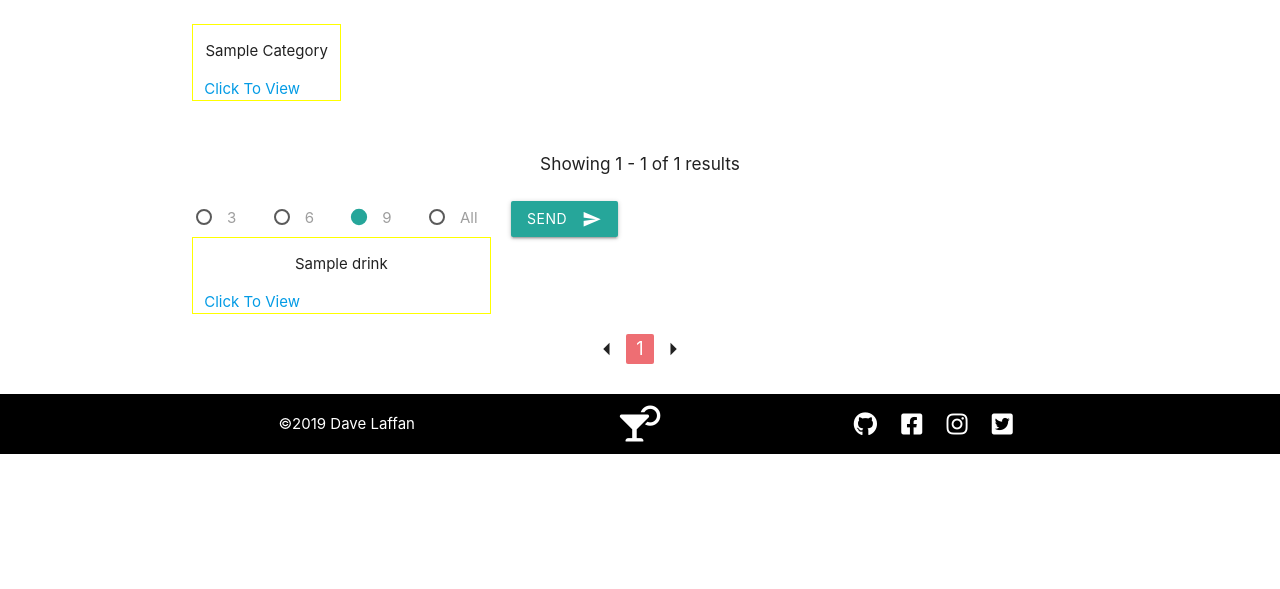
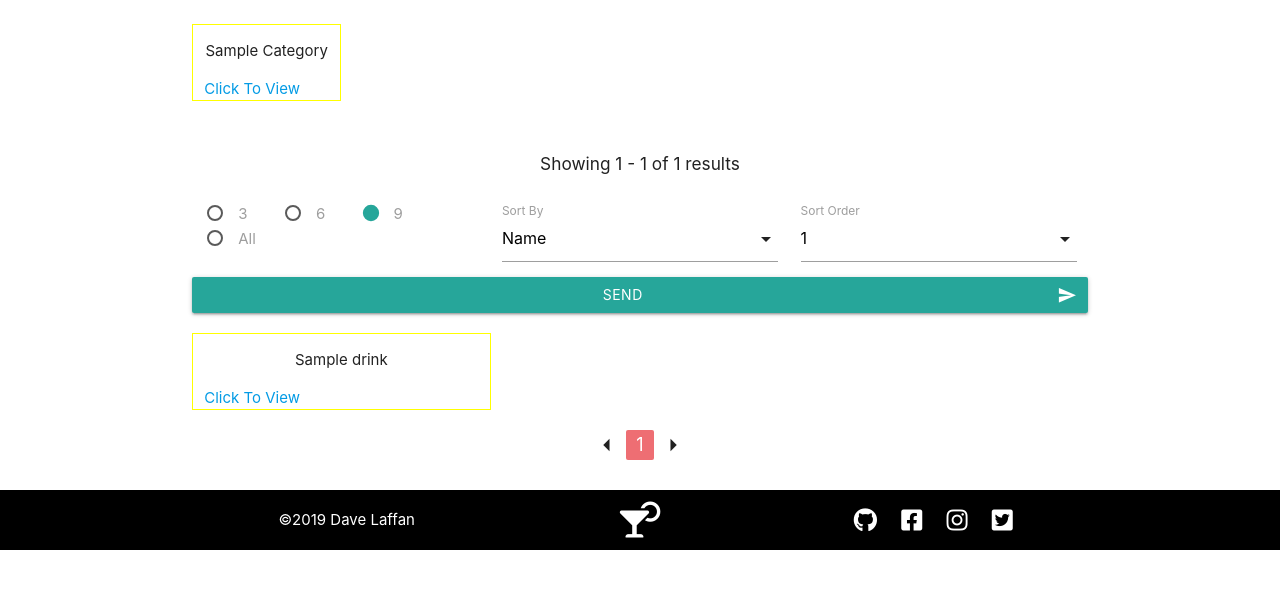
Before and after one commit to steview-d/drinks-db, a Flask app: page / in a window 1280 px wide. Shown: the part 162-751 px from the top of the page. Run offline with Flask 2, Linux system fonts and the light colour scheme; a database or web service that is not in the repository returns one stand-in record (values such as "Sample title"); some libraries are stand-ins or nearby versions.

Commit message:
Add sort by and sort order options to home

```diff
--- a/app.py
+++ b/app.py
@@ -25,7 +25,11 @@ class_name = ['One', 'One', 'Two', 'Two', 'Three', 'Three','Four', 'Four',
     'Nine', 'Nine', 'Ten', 'Ten']
 
 num_drinks_to_display = [3, 6, 9, "All"]
-display_options_home = [9]
+sort_by_options = ['name', 'date ', 'difficulty', 'views']
+sort_order_options = [1, -1]
+
+# display options defaults: num drinks to display | sort by | sort order
+display_options = [9, 'name', 1]
 
 
 
@@ -36,20 +40,43 @@ def inject_enumerate():
 @app.route("/", methods=['POST', 'GET'])
 def index():
 
-    # Number Of Drinks To Display
+    # Display Options
     if request.form:
+        # Number of drinks to display
         try:
-            display_options_home[0]=request.form['num_drinks_display']
+            display_options[0]=request.form['num_drinks_display']
         except:
             # Set default
-            display_options_home[9]
+            display_options[0] = 9
 
-        if display_options_home[0]=="All":
-            display_options_home[0]=mongo.db.drinks.count()
+        if display_options[0]=="All":
+            display_options[0]=mongo.db.drinks.count()
         else:
-            display_options_home[0]=int(display_options_home[0])
+            display_options[0]=int(display_options[0])
+
+        # Default Sort Order
+        try:
+            display_options[1]=request.form['sort_by']
+        except:
+            # Set default
+            display_options[1]
+
+        # Ascending / Descending
+        try:
+            display_options[2]=int(request.form['sort_order'])
+        except:
+            # Set default
+            display_options[2] = 1
+
+        # Test logging
+        tester = request.form.to_dict()
+        print("")
+        print(tester)
+        print("")
 
         return redirect (url_for('index'))
+    else:
+        pass
 
     ## Get Quotes - can be refactored - and should be!
     # Get all kv pairs
@@ -62,14 +89,16 @@ def index():
 
     categories=mongo.db.categories.find()
 
+    sort_by = display_options[1]
+    sort_order = display_options[2]
 
     # Pagination
     total_drinks = mongo.db.drinks.count()
-    drinks_per_page = int(display_options_home[0])
+    drinks_per_page = int(display_options[0])
     current_page = int(request.args.get('current_page', 1))
     total_drinks = mongo.db.drinks.count()
     num_pages = range(1, int(math.ceil(total_drinks / drinks_per_page)) +1)
-    drinks = mongo.db.drinks.find().sort('name', pymongo.ASCENDING).skip((current_page - 1) * drinks_per_page).limit(drinks_per_page)
+    drinks = mongo.db.drinks.find().sort(sort_by, sort_order).skip((current_page - 1) * drinks_per_page).limit(drinks_per_page)
 
     # Get suggested drinks for user
     suggestions=get_suggestions(mongo, 4)
@@ -91,7 +120,10 @@ def index():
         first_result_num=first_result_num,
         last_result_num=last_result_num,
         num_drinks_to_display=num_drinks_to_display,
-        drinks_per_page=drinks_per_page)
+        drinks_per_page=drinks_per_page,
+        sort_by_options=sort_by_options,
+        sort_order_options=sort_order_options,
+        display_options=display_options)
 
 
 @app.route("/login", methods=['POST', 'GET'])
@@ -164,13 +196,13 @@ def account(account_name):
         drinks_per_page = 4
         drinks_page = int(request.args.get('drinks_page', 1))
         num_dr_pages = range(1, int(math.ceil(total_drinks_by_user / drinks_per_page)) +1)
-        drinks_submitted_by_user = mongo.db.drinks.find({"userName": account_name}).sort("dateAdded", -1).skip((drinks_page - 1) * drinks_per_page).limit(drinks_per_page)
+        drinks_submitted_by_user = mongo.db.drinks.find({"userName": account_name}).sort("date", -1).skip((drinks_page - 1) * drinks_per_page).limit(drinks_per_page)
 
         # Pagination - Users Favorite Drinks
         favorite_drinks_per_page = 4
         favorites_page = int(request.args.get('favorites_page', 1))
         num_fv_pages = range(1, int(math.ceil(total_fave_drinks_by_user / favorite_drinks_per_page)) +1)
-        drinks_favorited_by_user = mongo.db.drinks.find({"favorites": account_name}).sort("dateAdded", -1).skip((favorites_page - 1) * favorite_drinks_per_page).limit(favorite_drinks_per_page)
+        drinks_favorited_by_user = mongo.db.drinks.find({"favorites": account_name}).sort("date", -1).skip((favorites_page - 1) * favorite_drinks_per_page).limit(favorite_drinks_per_page)
 
         # Page Title
         title = str(user['userName']).title()+"'s Account"
@@ -219,7 +251,7 @@ def drink(drink_id):
     drink = mongo.db.drinks.find_one({"_id": ObjectId(drink_id)})
 
     # Format Date
-    date = datetime.strftime(drink.get('dateAdded'), '%d %B %Y')
+    date = datetime.strftime(drink.get('date'), '%d %B %Y')
 
     # Increment view counter
     # DISABLED FOR NOW. CONFIRMED WORKS, ENABLE LATER ON
@@ -311,7 +343,7 @@ def add_drink():
             # Add date
             act_date = datetime.strptime(
                 datetime.utcnow().isoformat(), '%Y-%m-%dT%H:%M:%S.%f')
-            dict['dateAdded']=act_date
+            dict['date']=act_date
 
             # Create view counter
             dict['views']=int(0)
@@ -362,7 +394,7 @@ def edit_drink(drink_id):
         flash("CHEEKY! YOU CAN ONLY EDIT YOUR OWN DRINKS!")
         return redirect(url_for('drink', drink_id = drink_id))
 
-    date = datetime.strftime(drink.get('dateAdded'), '%d %B %Y')
+    date = datetime.strftime(drink.get('date'), '%d %B %Y')
 
     all_categories = mongo.db.categories.find()
     all_glass_types = mongo.db.glass.find()
--- a/templates/drink.html
+++ b/templates/drink.html
@@ -37,6 +37,7 @@
             <h5>INSTRUCTIONS</h5><br> {% for i, j in enumerate(instructions) %} {{i+1}} {{j}}
             <br> {% endfor %}
             <h6>Serve in a {{drink.glassType}} glass.</h6>
+            <h6>Difficulty: {{drink.difficulty}}</h6>
 
         </div>
         <div class="col s12 l6">
--- a/templates/index.html
+++ b/templates/index.html
@@ -26,7 +26,9 @@
     </div>
 
     <!--Configure Drinks Display-->
+    <div class="row">
         <form method="POST" action="{{ url_for('index')}}">
+            <div class="col s4">
                 {% for num in num_drinks_to_display %}
                 <span>
                     <label>
@@ -39,8 +41,41 @@
                 </label for="num_drinks_{{num}}">
                 </span>
                 {% endfor %}
-        <button class="btn waves-effect waves-light" type="submit">Send<i class="material-icons right">send</i></button>
+            </div>
+
+            <div class="col s4">
+                <div class="input-field">
+                    <select id="sort_by" name="sort_by">
+                    {% for sort_by in sort_by_options %}
+                        {% if sort_by == display_options[1] %}
+                        <option value="{{sort_by}}" selected>{{sort_by.title()}}</option>
+                        {% else %}
+                        <option value="{{sort_by}}">{{sort_by.title()}}</option>
+                        {% endif %}
+                    {% endfor %}
+                    </select>
+                    <label>Sort By</label>
+                </div>
+            </div>
+            <div class="col s4">
+                <div class="input-field">
+                    <select id="sort_order" name="sort_order">
+                    {% for sort_order in sort_order_options %}
+                        {% if sort_order == display_options[2] %}
+                        <option value="{{sort_order}}" selected>{{sort_order}}</option>
+                        {% else %}
+                        <option value="{{sort_order}}">{{sort_order}}</option>
+                        {% endif %}
+                    {% endfor %}
+                    </select>
+                    <label>Sort Order</label>
+                </div>
+            </div>
+
+
+            <button class="col s12 btn waves-effect waves-light" type="submit">Send<i class="material-icons right">send</i></button>
         </form>
+    </div>
 
 
     <!--Drinks Grid-->
```
Lines whose indentation alone changed are shown as unchanged.
